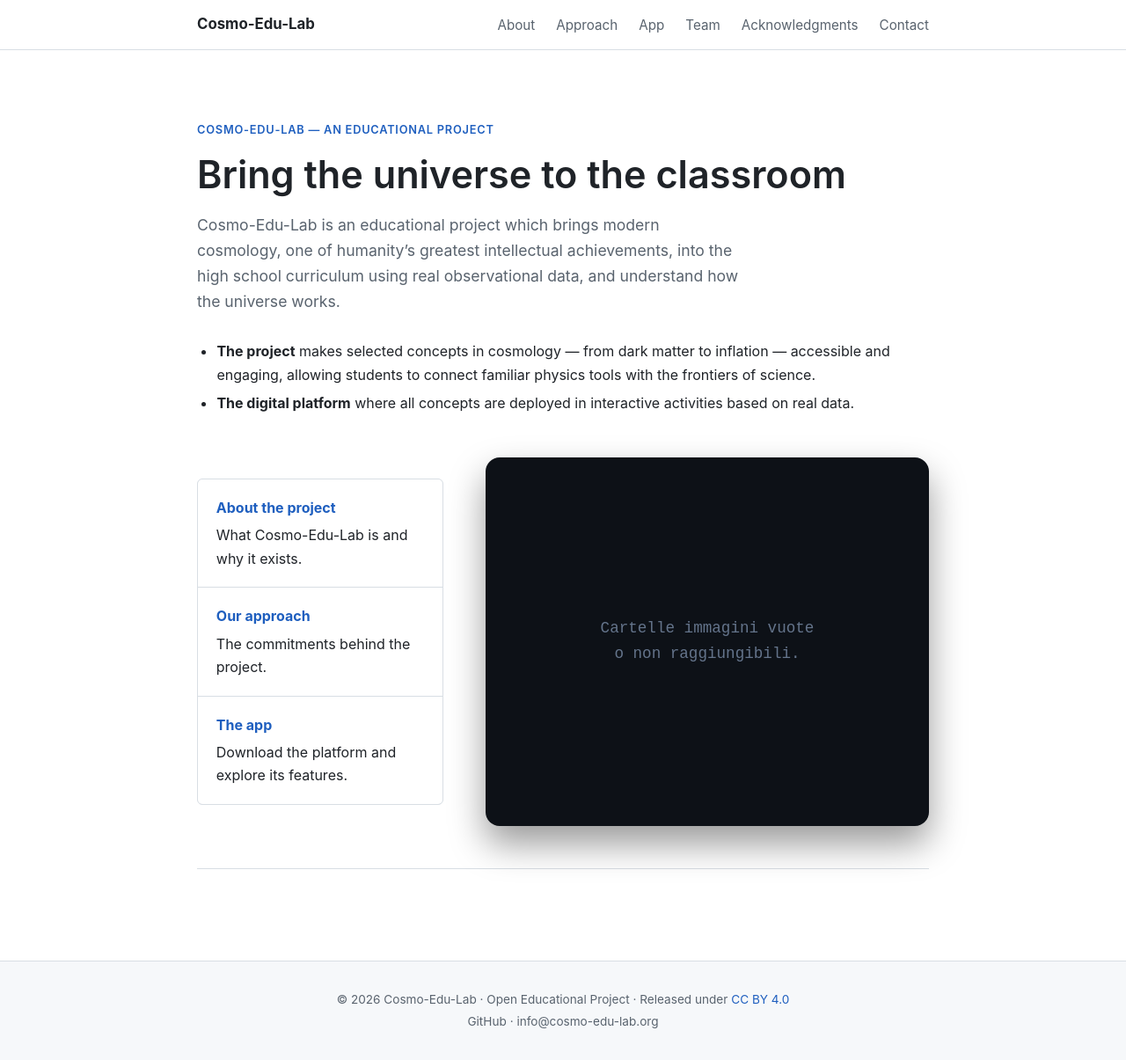
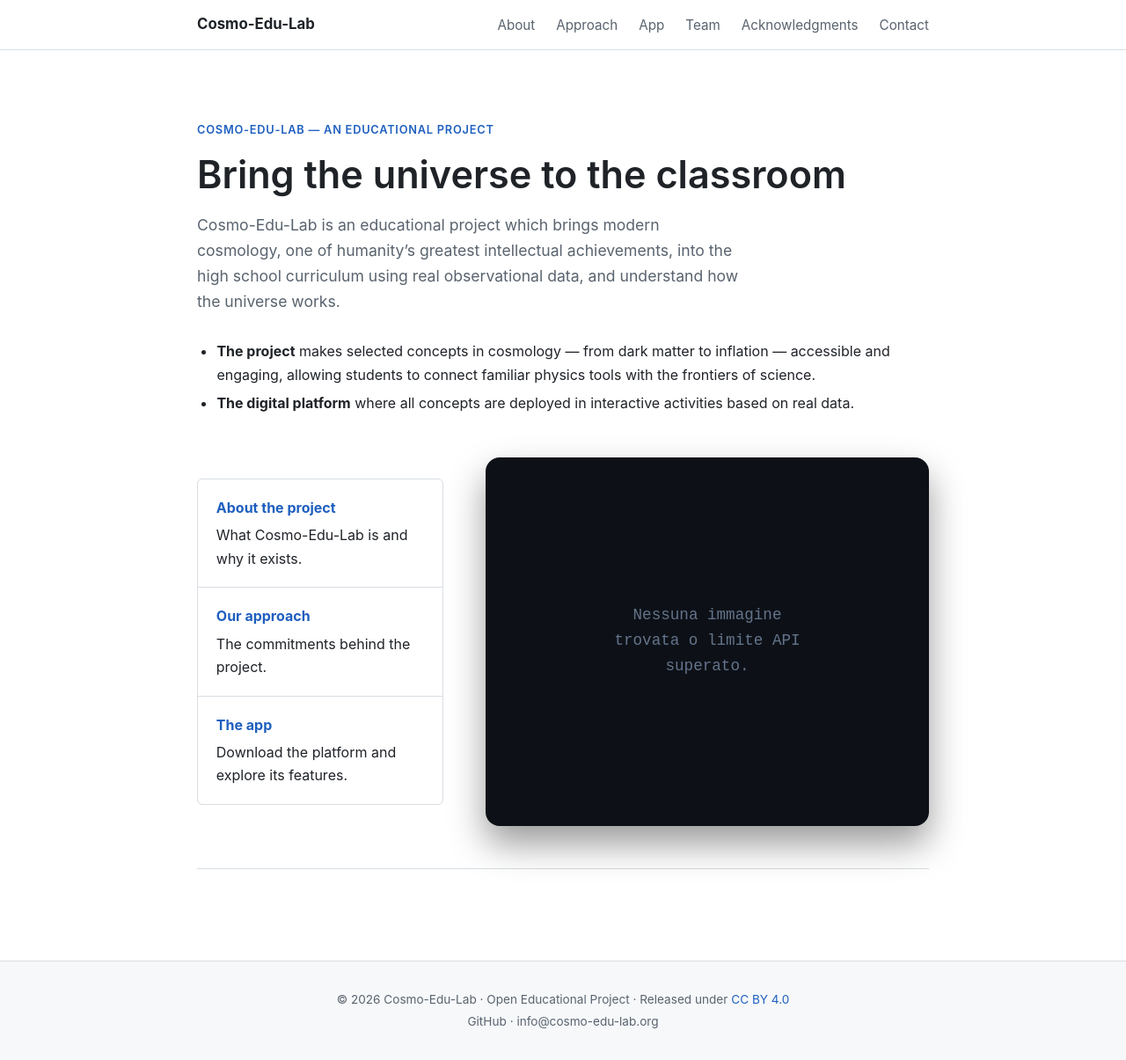
Before and after one commit to cosmo-edu-lab/cosmo-edu-lab.github.io, a Jekyll site: the page built from index.md, in a window 1280 px wide and 1205 px high. Shown: the whole window at 88% size. Built offline with Jekyll 4.4.1, drawn with Linux system fonts in a browser that asks for light colours; some of the changed lines change nothing that is shown.

Commit message:
Enhance image loading and error handling
Updated image alt text and improved error handling for image loading.

```diff
--- a/index.md
+++ b/index.md
@@ -31,7 +31,7 @@
         Connessione al database immagini in corso...
     </div>
 
-    <img id="cosmo-slide" src="" alt="" style="width: 100%; height: 100%; object-fit: cover; opacity: 0; transition: opacity 1s ease-in-out; position: relative; z-index: 10;">
+    <img id="cosmo-slide" src="" alt="Cosmo Edu Lab" style="width: 100%; height: 100%; object-fit: cover; opacity: 0; transition: opacity 1s ease-in-out; position: relative; z-index: 10;">
 
 </div>
 
@@ -40,29 +40,18 @@
 
 <script>
 document.addEventListener("DOMContentLoaded", async function() {
-    // 1. Pulisce la memoria da eventuali link rotti scaricati nei tentativi precedenti
-    sessionStorage.removeItem("cosmo_immagini_cache");
-
+    const apiBase = "https://api.github.com/repos/cosmo-edu-lab/cosmo-edu-lab/contents/App";
+    const folders = ["cluster_img", "galaxy_img"];
     let imageUrls = [];
 
-    // PIANO A: Estrazione infallibile tramite URL assoluto crudo.
-    // Invece di usare i link del sito web, prende i file dal codice sorgente puro di GitHub
-    {% for file in site.static_files %}
-        {% assign path = file.path | downcase %}
-        {% if path contains 'cluster_img' or path contains 'galaxy_img' %}
-            imageUrls.push("https://raw.githubusercontent.com/cosmo-edu-lab/cosmo-edu-lab/main{{ file.path }}");
-        {% endif %}
-    {% endfor %}
+    // 1. Controlla prima la cache per non esaurire le chiamate API di GitHub
+    const cachedImages = sessionStorage.getItem("cosmo_immagini_cache");
 
-    // Rimuove eventuali stringhe difettose
-    imageUrls = imageUrls.filter(url => url && url.includes("http"));
-
-    // PIANO B: API Fallback
-    if (imageUrls.length === 0) {
+    if (cachedImages) {
+        imageUrls = JSON.parse(cachedImages);
+    } else {
+        // 2. Se non ci sono in cache, chiama le API
         try {
-            const apiBase = "https://api.github.com/repos/cosmo-edu-lab/cosmo-edu-lab/contents/App";
-            const folders = ["cluster_img", "galaxy_img"];
-
             for (const folder of folders) {
                 const response = await fetch(`${apiBase}/${folder}`);
                 if (response.ok) {
@@ -73,48 +62,64 @@
                     imageUrls = imageUrls.concat(images);
                 }
             }
+            // Salva i risultati in cache per la prossima volta
+            if (imageUrls.length > 0) {
+                sessionStorage.setItem("cosmo_immagini_cache", JSON.stringify(imageUrls));
+            }
         } catch (error) {
-            console.error("Errore API:", error);
+            console.error("Errore API di GitHub:", error);
         }
     }
 
     if (imageUrls.length === 0) {
-        document.getElementById("loading-text").innerText = "Cartelle immagini vuote o non raggiungibili.";
+        document.getElementById("loading-text").innerText = "Nessuna immagine trovata o limite API superato.";
         return;
     }
 
+    // Successo! Rimuovi il testo di caricamento e mischia le immagini
     document.getElementById("loading-text").style.display = "none";
     imageUrls.sort(() => 0.5 - Math.random());
 
     const imgElement = document.getElementById("cosmo-slide");
     let currentIndex = 0;
+    let errorCount = 0;
 
-    function changeImage() {
-        imgElement.style.opacity = 0;
+    function showNextImage() {
+        // Assegna l'evento ONLOAD PRIMA di cambiare la sorgente per evitare la "race condition"
+        imgElement.onload = () => {
+            errorCount = 0; // Resetta gli errori se carica con successo
+            imgElement.style.opacity = 1;
+        };
 
+        // Gestione errori per evitare loop infiniti
+        imgElement.onerror = () => {
+            errorCount++;
+            if (errorCount < imageUrls.length) {
+                currentIndex = (currentIndex + 1) % imageUrls.length;
+                showNextImage();
+            } else {
+                console.error("Tutte le immagini sembrano essere irraggiungibili.");
+            }
+        };
+
+        // Ora carica l'immagine
+        imgElement.src = imageUrls[currentIndex];
+    }
+
+    function triggerTransition() {
+        imgElement.style.opacity = 0; // Inizia la dissolvenza (fade-out)
+
+        // Aspetta che l'immagine sparisca prima di caricare la successiva
         setTimeout(() => {
-            imgElement.src = imageUrls[currentIndex];
-
-            // Aspetta che l'immagine sia effettivamente caricata prima di renderla visibile (risolve il nero fisso)
-            imgElement.onload = () => {
-                imgElement.style.opacity = 1;
-            };
-
-            // Se un'immagine dovesse essere corrotta, salta automaticamente alla successiva
-            imgElement.onerror = () => {
-                currentIndex = (currentIndex + 1) % imageUrls.length;
-                changeImage();
-            };
-
             currentIndex = (currentIndex + 1) % imageUrls.length;
+            showNextImage();
         }, 1000);
     }
 
-    // Inizia con la prima
-    imgElement.src = imageUrls[currentIndex];
-    imgElement.onload = () => { imgElement.style.opacity = 1; };
-    currentIndex = (currentIndex + 1) % imageUrls.length;
+    // Fai partire la prima immagine
+    showNextImage();
 
-    setInterval(changeImage, 4000);
+    // Cambia immagine ogni 4 secondi
+    setInterval(triggerTransition, 4000);
 });
 </script>
```
